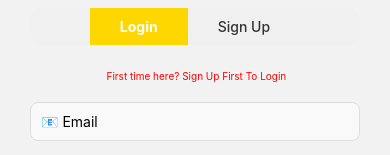
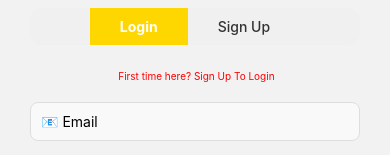
Before and after one commit to Tumi23B/LubaD, a React Native app: screen /Auth in a window 390 px wide. Shown: the part 381-536 px from the top of the page. Built offline with nearby package versions, Linux system fonts and the light colour scheme.

Commit message:
Added success message, to show successfull user sign up

```diff
--- a/screens/AuthScreen.js
+++ b/screens/AuthScreen.js
@@ -14,6 +14,7 @@ export default function AuthScreen() {
   const [confirmPassword, setConfirmPassword] = useState('');
   const [errors, setErrors] = useState({}); // Field validation errors
   const [firebaseError, setFirebaseError] = useState(''); // Firebase error messages
+  const [successMsg, setSuccessMsg] = useState(''); // Success message for sign up
 
   // Validate user input for each field
   const validate = () => {
@@ -63,6 +64,7 @@ export default function AuthScreen() {
   // Handle Login or Sign Up button press
   const handleAuth = async () => {
     setFirebaseError('');
+    setSuccessMsg('');
     if (!validate()) return; // Stop if validation fails
     if (isLogin) {
       // Login logic using Firebase Authentication
@@ -87,6 +89,7 @@ export default function AuthScreen() {
           username: username,
           email: email
         });
+        setSuccessMsg('Successfully Signed Up!'); // Show success message
         // Success: navigate to app home or show success message
       } catch (error) {
         setFirebaseError(error.message); // Show Firebase error
@@ -98,7 +101,7 @@ export default function AuthScreen() {
     <KeyboardAvoidingView
       style={{ flex: 1 }}
       behavior={Platform.OS === 'ios' ? 'padding' : 'height'}
-      keyboardVerticalOffset={70}
+      keyboardVerticalOffset={100}
     >
       <ScrollView
         contentContainerStyle={{ flexGrow: 1, justifyContent: 'center' }}
@@ -127,7 +130,7 @@ export default function AuthScreen() {
 
           {/* Show static sign up prompt on Login screen */}
           {isLogin && (
-            <Text style={styles.infoMsg}> First time here? Sign Up First To Login</Text>
+            <Text style={styles.infoMsg}> First time here? Sign Up To Login</Text>
           )}
 
           {/* Username field (Sign Up only) */}
@@ -184,6 +187,11 @@ export default function AuthScreen() {
 
           {/* Show Firebase or validation errors */}
           {firebaseError ? <Text style={styles.error}>{firebaseError}</Text> : null}
+
+          {/* Show success message on Sign Up */}
+          {!isLogin && successMsg ? (
+            <Text style={styles.successMsg}>{successMsg}</Text>
+          ) : null}
 
           {/* Login or Sign Up button */}
           <Button
@@ -260,4 +268,10 @@ const styles = StyleSheet.create({
     textAlign: 'center',
     marginBottom: 20,
   },
+  successMsg: {
+    color: 'green',
+    fontSize: 10,
+    marginTop: 10,
+    textAlign: 'center',
+  },
 });
```
